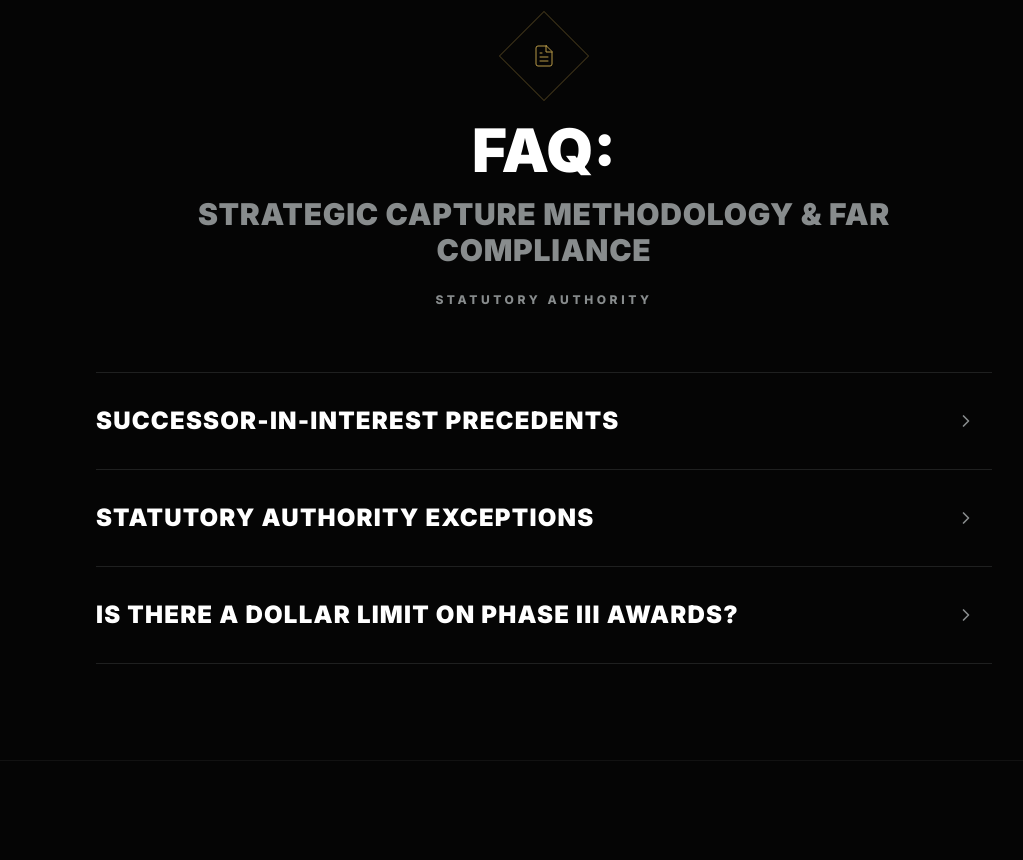
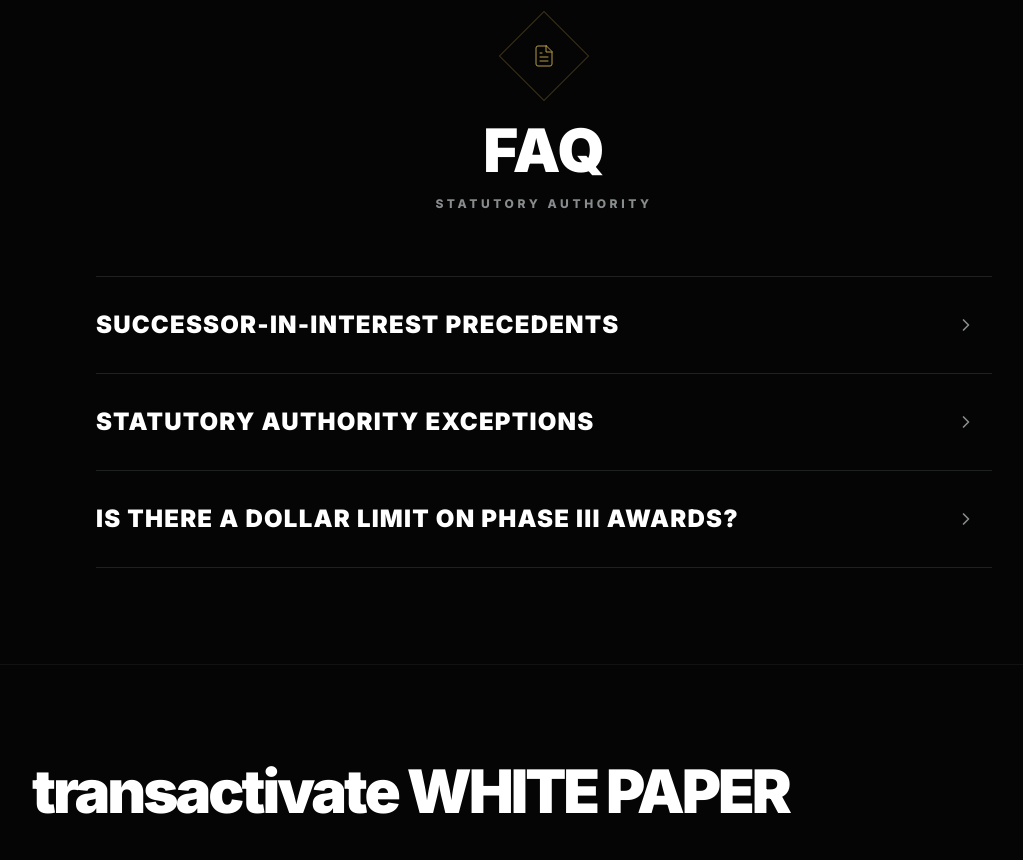
Before and after one commit to transactivate/website, a React (Vite) app: page / in a window 1280 px wide. Shown: the part 2480-3340 px from the top of the page, without its empty margins (96-1119 px from the left). Built offline with nearby package versions, Linux system fonts and the light colour scheme.

Commit message:
Remove 'Strategic Capture Methodology & FAR Compliance' from FAQ header

```diff
--- a/src/App.jsx
+++ b/src/App.jsx
@@ -393,7 +393,7 @@
           <FileText className="text-brand-gold -rotate-45 block md:hidden" size={20} strokeWidth={1} />
           <FileText className="text-brand-gold -rotate-45 hidden md:block" size={24} strokeWidth={1} />
         </div>
-        <h2 className="text-[2rem] sm:text-4xl md:text-6xl font-black text-white uppercase mb-4 break-words tracking-normal">FAQ:<br/><span className="text-brand-steel text-xl sm:text-2xl md:text-3xl block mt-4 whitespace-normal leading-snug tracking-wide mb-6">Strategic Capture Methodology & FAR Compliance</span></h2>
+        <h2 className="text-[2rem] sm:text-4xl md:text-6xl font-black text-white uppercase mb-4 break-words tracking-normal">FAQ</h2>
         <p className="text-brand-steel uppercase tracking-[0.15em] md:tracking-[0.3em] text-[9px] sm:text-[10px] md:text-xs font-bold break-words whitespace-normal">Statutory Authority</p>
       </div>
 
```
